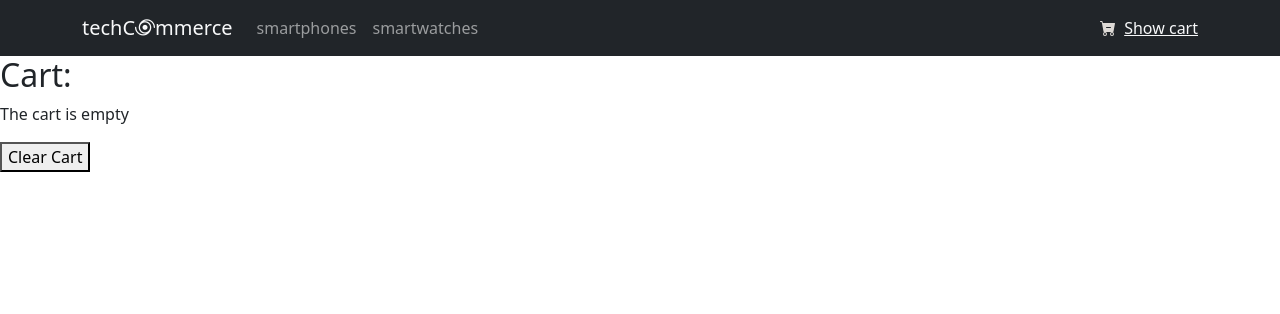
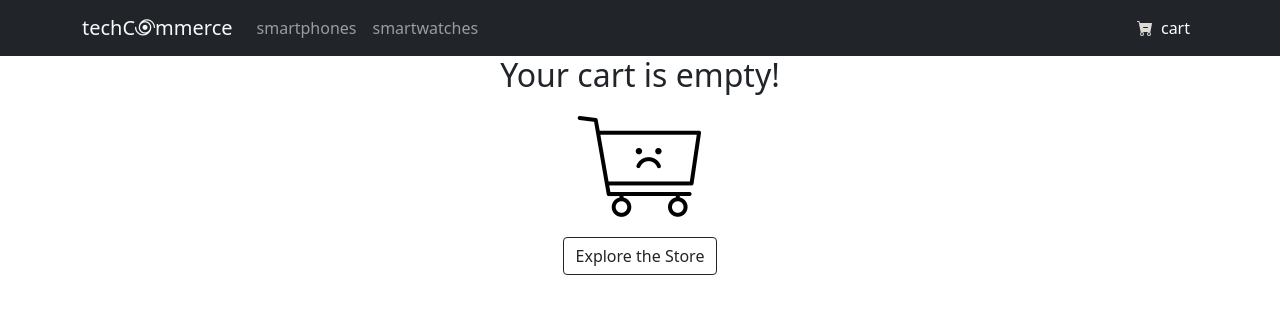
Before and after one commit to fedesummo/ecommerce-summo, a React (Create React App) app: page /cart in a window 1280 px wide. Shown: the top 314 px of the page. Built offline with nearby package versions, Linux system fonts and the light colour scheme.

Commit message:
clase 11

```diff
--- a/src/context/CartContext.js
+++ b/src/context/CartContext.js
@@ -42,5 +42,21 @@ export const CartContextProvider = ({children}) => {
     // Check if an item is in cart.
     const isInCart = id => cart.filter( element => element.item.id == id ).length > 0 ? true : false
 
-    return <CartContext.Provider value={{cart, addItem, clear, isInCart, removeItem}}> {children} </CartContext.Provider>
+    const calculateTotalPrice = () => {
+        let totalPrice = 0
+        cart.map(
+            element => totalPrice += element.quantity * parseFloat(element.item.price)
+        )
+        return totalPrice
+    }
+
+    const totalItems = () => {
+        let totalItems = 0
+        cart.map(
+            element => totalItems += element.quantity
+        )
+        return totalItems
+    }
+
+    return <CartContext.Provider value={{cart, addItem, clear, isInCart, removeItem, calculateTotalPrice, totalItems}}> {children} </CartContext.Provider>
 }
--- a/src/layout/CartWidget/CartWidget.jsx
+++ b/src/layout/CartWidget/CartWidget.jsx
@@ -1,13 +1,21 @@
 // Importing component stylesheet.
+import { Nav } from 'react-bootstrap';
+import { NavLink } from 'react-router-dom';
+import { useCartContext } from '../../context/CartContext';
 import './CartWidget.css';
 
 const CartWidget = () => {
+  const { cart, totalItems } = useCartContext()
   return (
     <>
     <svg id="cart-icon" xmlns="http://www.w3.org/2000/svg" width="16" height="16" fill="currentColor" className="bi bi-cart-dash-fill" viewBox="0 0 16 16">
         <path d="M.5 1a.5.5 0 0 0 0 1h1.11l.401 1.607 1.498 7.985A.5.5 0 0 0 4 12h1a2 2 0 1 0 0 4 2 2 0 0 0 0-4h7a2 2 0 1 0 0 4 2 2 0 0 0 0-4h1a.5.5 0 0 0 .491-.408l1.5-8A.5.5 0 0 0 14.5 3H2.89l-.405-1.621A.5.5 0 0 0 2 1H.5zM6 14a1 1 0 1 1-2 0 1 1 0 0 1 2 0zm7 0a1 1 0 1 1-2 0 1 1 0 0 1 2 0zM6.5 7h4a.5.5 0 0 1 0 1h-4a.5.5 0 0 1 0-1z"/>
     </svg>
-    <a href='#' className='text-light ms-2'>Show cart</a>
+    <Nav>
+      <NavLink className="nav-link" to="/cart">
+        cart {cart.length > 0 && `(${totalItems()})`}
+      </NavLink>
+    </Nav>
     </>
   );
 };
--- a/src/pages/cart/Cart.jsx
+++ b/src/pages/cart/Cart.jsx
@@ -1,20 +1,96 @@
-const Cart = ({clear, removeItem, cart}) => {
-  return (
-    <>
-    <div>
-      <h2>Cart:</h2>
-      {
-      (cart && cart.length > 0)
-        ? <ul>
-          {cart.map(element => <li key={element.item.id}>Product: {element.item.name}. Quantity: {element.quantity} <button onClick={ () => removeItem(element.item.id) }><i className="bi bi-trash3-fill"/></button> </li>)}
-          </ul>
-        : <p>The cart is empty</p>
-      }
-    </div>
+// Importing context.
+import { Col, Row, Table, Button, Container, Stack } from "react-bootstrap"
+import { Link } from "react-router-dom"
+import { useCartContext } from "../../context/CartContext"
+import sadCartImg from "./sad-cart.png"
 
-    <button onClick={clear}>Clear Cart</button>
-    </>
-  )
+const Cart = () => {
+  // Importing functions and variables from cart context.
+  const { clear, removeItem, cart, calculateTotalPrice } = useCartContext()
+  return(<>
+    {(cart.length > 0)
+      ? <Table>
+          <thead>
+            <tr>
+              <th>Product Detail</th>
+              <th>Quantity</th>
+              <th>Price</th>
+              <th>Remove</th>
+            </tr>
+          </thead>
+          <tbody>
+            { cart.map(
+              element => <tr>
+                            <td>
+                              <Row>
+                                <Col>
+                                  <img style={{maxHeight: "7rem"}} src={element.item.imgUrl} />
+                                </Col>
+                                <Col>
+                                  <Row className="h4">{element.item.name}</Row>
+                                  <Row>{element.item.specs.os}</Row>
+                                  <Row>{element.item.specs.display}</Row>
+                                  <Row>{element.item.specs.memory}</Row>
+                                  <Row>{element.item.specs.battery}</Row>
+                                </Col>
+                              </Row>
+                            </td>
+                            <td>{element.quantity}</td>
+                            <td>{ element.quantity * element.item.price }</td>
+                            <td>
+                              <Button variant="outline-dark" onClick={() => removeItem(element.item.id)}>
+                                <i className="bi bi-trash3-fill"/>
+                              </Button>
+                            </td>
+                          </tr>
+            ) }
+          </tbody>
+          <tfoot>
+            <tr>
+              <th></th>
+              <th></th>
+              <th>Total Price: {calculateTotalPrice()}</th>
+              <th></th>
+            </tr>
+          </tfoot>
+        </Table>
+      : <Stack className="align-items-center" gap={3}>
+          <p className="h2 m-0" >Your cart is empty!</p>
+          <img src={sadCartImg} style={{maxWidth: "10rem"}}/>
+          <Link as="button" to="/" className="btn btn-outline-dark">Explore the Store</Link>
+        </Stack>
+      // : <Container>
+      //     <Row>
+      //       <h2>Your cart is empty!</h2>
+      //     </Row>
+      //     <Row>
+      //       <img src={sadCartImg} style={{maxWidth: "10rem"}}/>
+      //     </Row>
+      //     <Row>
+      //       <Button variant="outline-dark" style={{width: "fit-content"}}>
+      //         Explore the Store
+      //       </Button>
+      //     </Row>
+      //   </Container>
+    }
+
+  </>)
+  // return (
+  //   <>
+  //   <div>
+  //     <h2>Cart:</h2>
+  //     {
+  //     (cart && cart.length > 0)
+  //       ? <ul>
+  //         {cart.map(element => <li key={element.item.id}>Product: {element.item.name}. Quantity: {element.quantity} <button onClick={ () => removeItem(element.item.id) }><i className="bi bi-trash3-fill"/></button> </li>)}
+  //         </ul>
+  //       : <p>The cart is empty</p>
+  //     }
+  //   </div>
+
+  //   <button onClick={clear}>Clear Cart</button>
+  //   </>
+  // )
 }
 
 export default Cart
--- a/src/pages/cart/CartContainer.jsx
+++ b/src/pages/cart/CartContainer.jsx
@@ -1,15 +1,9 @@
-// Importing context.
-import { useCartContext } from "../../context/CartContext"
 // Importing project components.
 import Cart from "./Cart"
 
 const CartContainer = () => {
-  // Importing functions and variables from cart context.
-  const { clear, isInCart, removeItem, cart } = useCartContext()
-  // Testing "isInCart" function.
-  console.log("Is phone on cart? -> ", isInCart(1) )
   return (
-    <Cart clear={clear} cart={cart}  removeItem={removeItem}/>
+    <Cart/>
   )
 }
 
```
Also changed, not shown: src/pages/cart/sad-cart.png (added).
